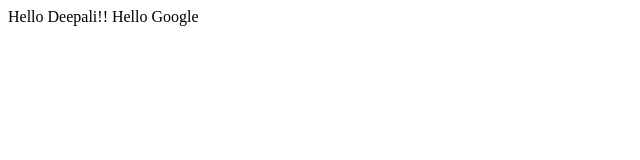
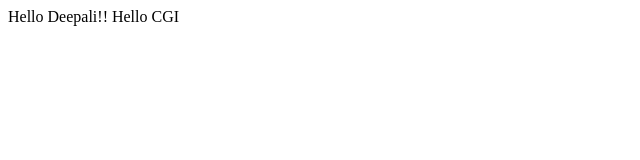
Before and after one commit to gitdeepaliagrawal06/practice, a plain HTML site: page index.html in a window 1280 px wide. Shown: the full height of the page, 0-640 px from the left. Drawn offline with Linux system fonts and the light colour scheme.

Commit message:
Update index.html

```diff
--- a/index.html
+++ b/index.html
@@ -7,6 +7,6 @@
 </head>
 <body>
     Hello Deepali!!
-    Hello Google
+    Hello CGI
 </body>
 </html>
```
